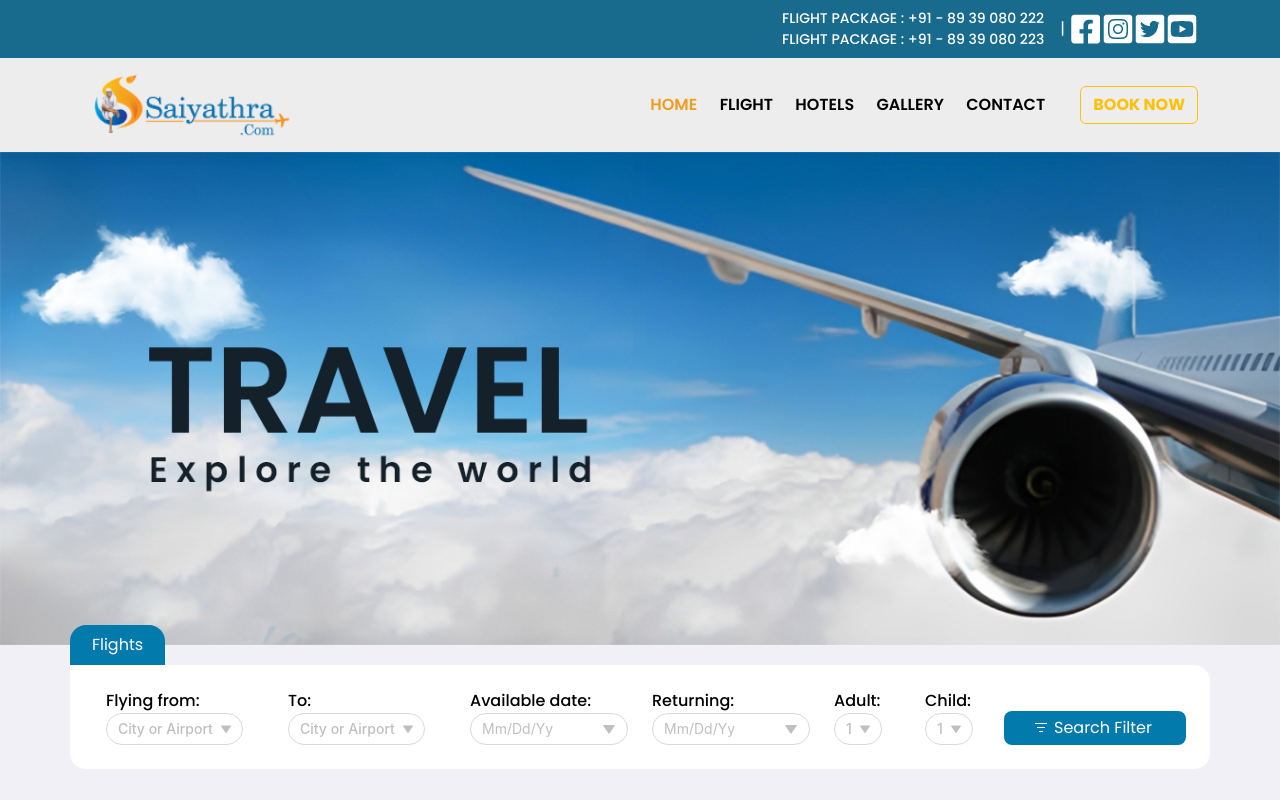
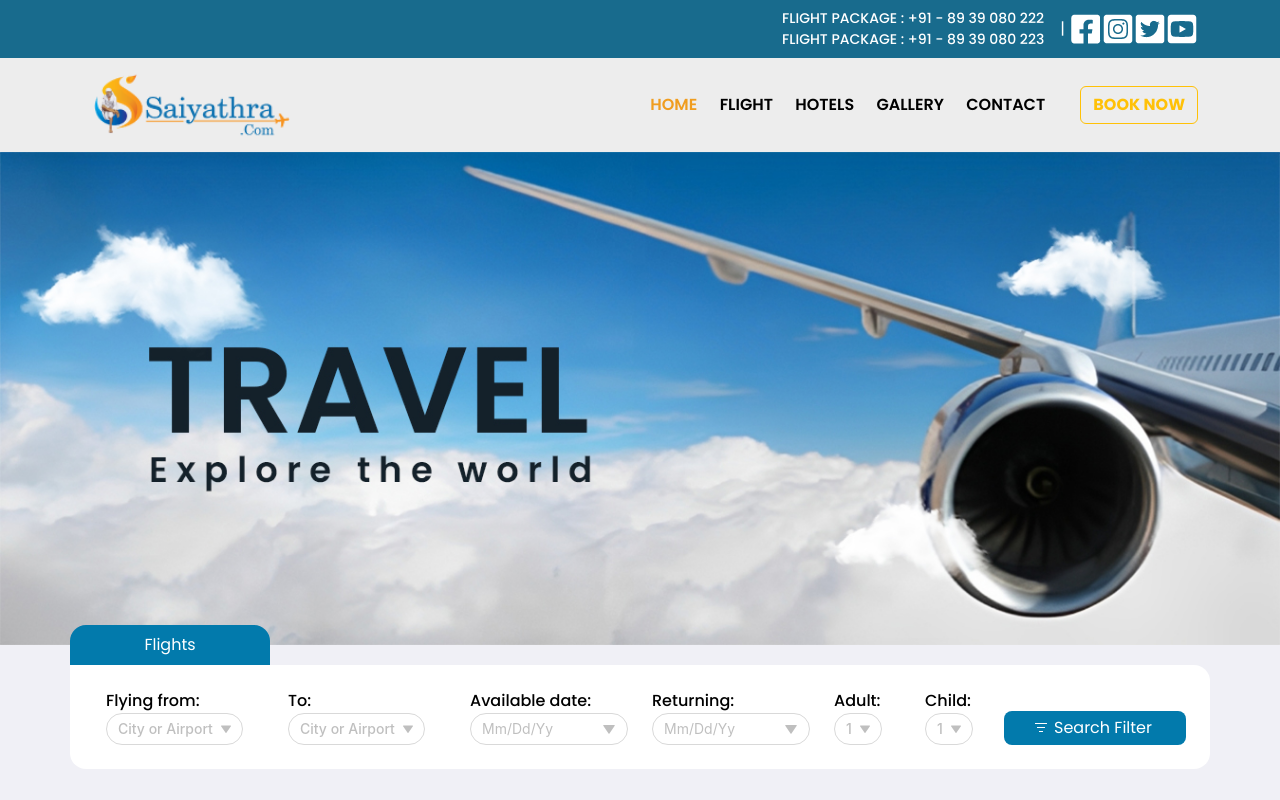
Before and after one commit to Nancy07Raj/saiyathra, a Next.js app: page / in a window 1280 px wide. Shown: the top 800 px of the page. Built offline with nearby package versions, Linux system fonts and the light colour scheme.

Commit message:
filter tab width added

```diff
--- a/public/styles/home.scss
+++ b/public/styles/home.scss
@@ -13,6 +13,7 @@
         // display: inline;
         background-color: $blue-btn-left;
         color: white;
+        width: 200px;
         // width: 20%;
         // border-top-left-radius: 12px;
         // border-top-right-radius: 12px;
```
